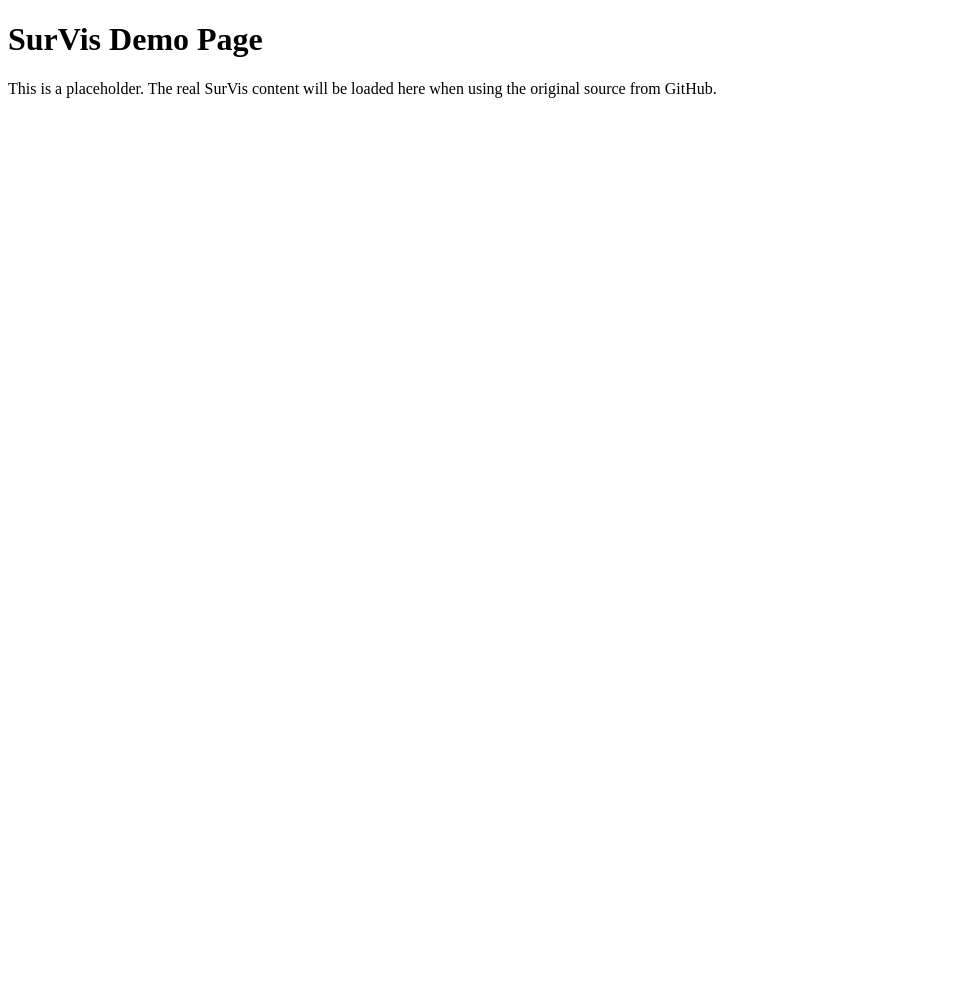
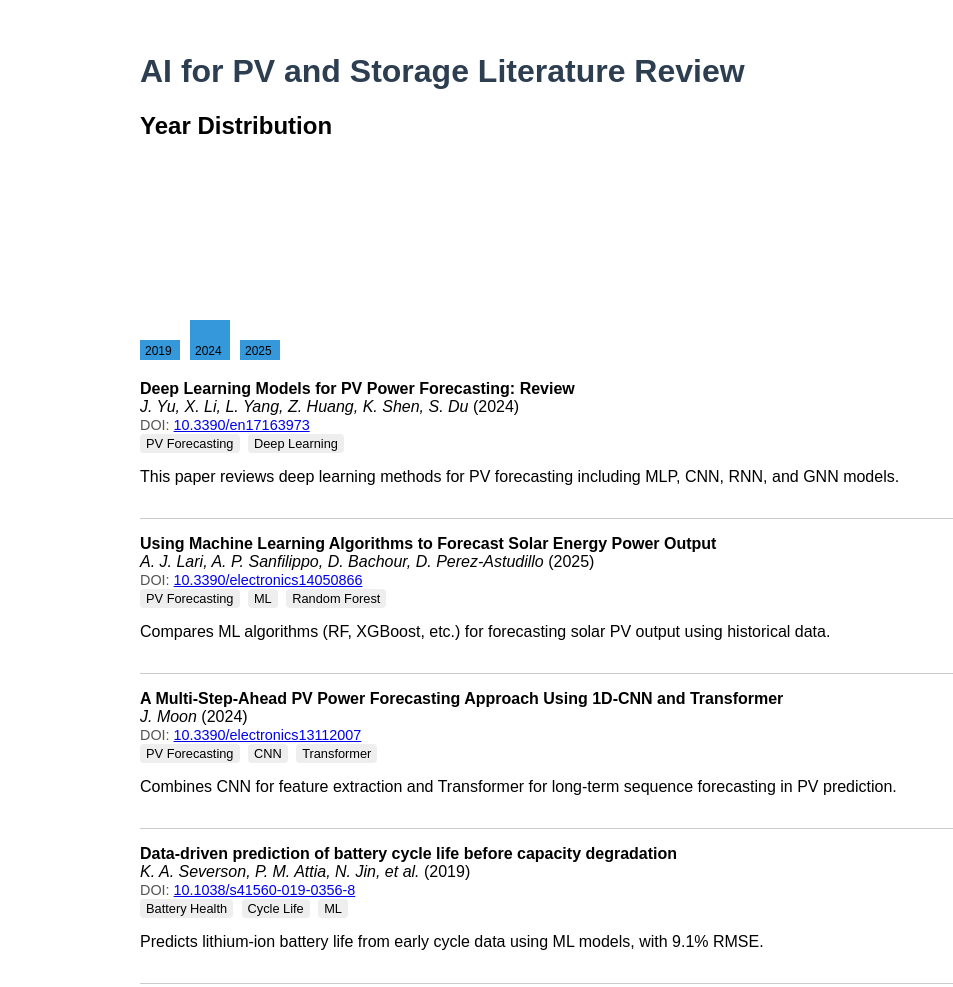
Before and after one commit to blackhands-italy/SurVis, a plain HTML site: page src/index.html in a window 1280 px wide. Shown: the whole page, without its empty margins (0-953 px from the left). Before the commit the page ends 800 px from the top, so only its background shows below. Drawn offline with Linux system fonts and the light colour scheme.

Commit message:
interactive

```diff
--- a/src/index.html
+++ b/src/index.html
@@ -1,11 +1,69 @@
+
 <!DOCTYPE html>
-<html>
-  <head>
-    <meta charset="UTF-8">
-    <title>SurVis</title>
-  </head>
-  <body>
-    <h1>SurVis Demo Page</h1>
-    <p>This is a placeholder. The real SurVis content will be loaded here when using the original source from GitHub.</p>
-  </body>
+<html lang="en">
+<head>
+  <meta charset="UTF-8">
+  <title>SurVis Literature Viewer</title>
+  <style>
+    body { font-family: sans-serif; padding: 2em; max-width: 1000px; margin: auto; }
+    h1 { color: #2c3e50; }
+    .paper { border-bottom: 1px solid #ccc; padding: 1em 0; }
+    .doi { font-size: 0.9em; color: #555; }
+    .tags span { background: #eee; margin-right: 4px; padding: 2px 6px; border-radius: 4px; font-size: 0.8em; }
+  </style>
+</head>
+<body>
+  <h1>AI for PV and Storage Literature Review</h1>
+  <div id="papers">Loading papers...</div>
+
+  <script>
+    async function loadData() {
+      const res = await fetch('../literature.json');
+      const data = await res.json();
+      const papersDiv = document.getElementById('papers');
+      papersDiv.innerHTML = '';
+      const years = {};
+
+      data.documents.forEach(doc => {
+        const div = document.createElement('div');
+        div.className = 'paper';
+        div.innerHTML = `<strong>${doc.title}</strong><br>
+                         <em>${doc.authors.join(', ')}</em> (${doc.year})<br>
+                         <span class="doi">DOI: <a href="https://doi.org/${doc.doi}" target="_blank">${doc.doi}</a></span><br>
+                         <div class="tags">${doc.tags.map(tag => `<span>${tag}</span>`).join(' ')}</div>
+                         <p>${doc.abstract}</p>`;
+        papersDiv.appendChild(div);
+
+        years[doc.year] = (years[doc.year] || 0) + 1;
+      });
+
+      const chart = document.createElement('div');
+      chart.innerHTML = '<h2>Year Distribution</h2><svg width="600" height="200"></svg>';
+      papersDiv.prepend(chart);
+      const svg = chart.querySelector('svg');
+      const barWidth = 40;
+      const sortedYears = Object.keys(years).sort();
+
+      sortedYears.forEach((year, i) => {
+        const count = years[year];
+        const rect = document.createElementNS("http://www.w3.org/2000/svg", "rect");
+        rect.setAttribute("x", i * (barWidth + 10));
+        rect.setAttribute("y", 200 - count * 20);
+        rect.setAttribute("width", barWidth);
+        rect.setAttribute("height", count * 20);
+        rect.setAttribute("fill", "#3498db");
+        svg.appendChild(rect);
+
+        const label = document.createElementNS("http://www.w3.org/2000/svg", "text");
+        label.setAttribute("x", i * (barWidth + 10) + 5);
+        label.setAttribute("y", 195);
+        label.setAttribute("font-size", "12px");
+        label.textContent = year;
+        svg.appendChild(label);
+      });
+    }
+
+    loadData();
+  </script>
+</body>
 </html>
```
